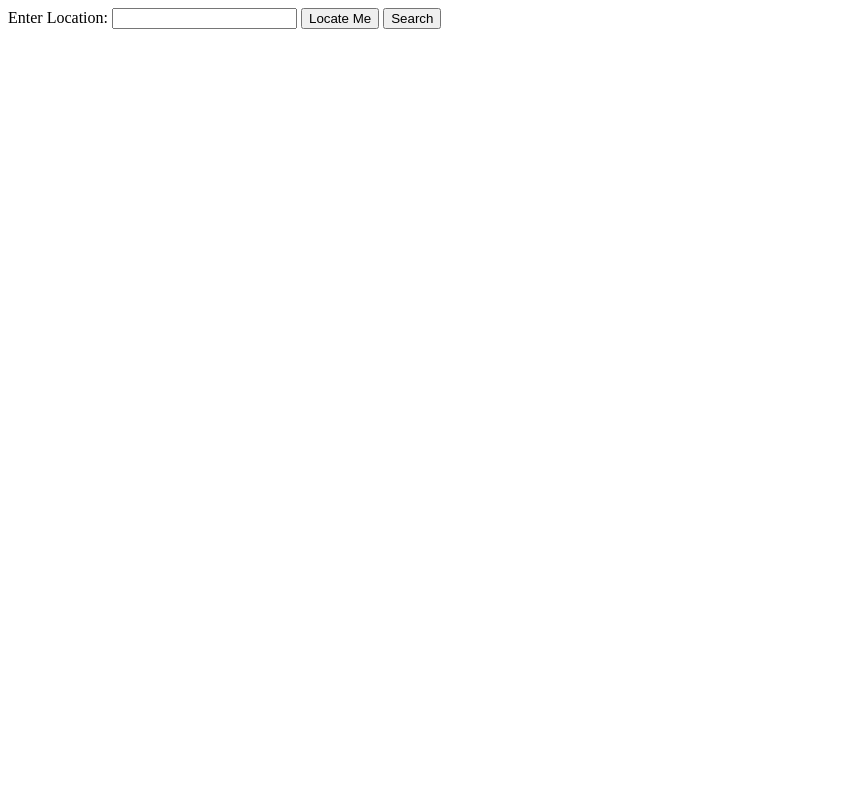
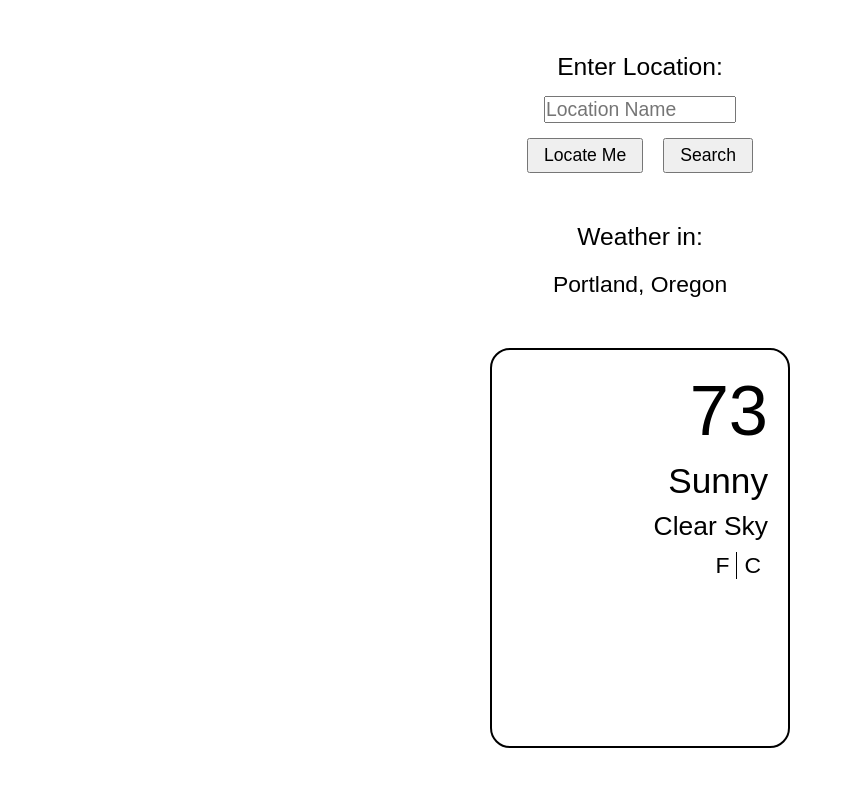
Before and after one commit to leekahung/weather-app-netlify, a website: page public/index.html in a window 1280 px wide. Shown: the whole page, without its empty margins (0-845 px from the left). Drawn offline with Linux system fonts and the light colour scheme.

Commit message:
Providing base template and styling for main page with dummy values for weather and temp

```diff
--- a/public/index.html
+++ b/public/index.html
@@ -4,15 +4,34 @@
   <meta charset="UTF-8">
   <meta http-equiv="X-UA-Compatible" content="IE=edge">
   <meta name="viewport" content="width=device-width, initial-scale=1.0">
+  <link rel="stylesheet" href="./styles.css">
   <title>Document</title>
 </head>
 <body>
-  <form>
-    <label for="loc-search">Enter Location:
-      <input id="loc-search" type="text">
-      <button id="loc-here">Locate Me</button>
-      <button id="loc-submit">Search</button>
-    </label>
-  </form>
+  <div id="full-ctnr">
+    <form>
+      <label id="search-grp" for="loc-search">Enter Location:
+        <input id="loc-search" type="text" placeholder="Location Name">
+        <div class="btn-grp">
+          <button id="loc-here">Locate Me</button>
+          <button id="loc-submit">Search</button>
+        </div>
+      </label>
+    </form>
+    <div id="loc-group">
+      <div id="loc-header">Weather in:</div>
+      <div id="loc-name">Portland, Oregon</div>
+    </div>
+    <div id="weather-ctnr">
+      <div id="temp-curr">73</div>
+      <div id="weather-cond">Sunny</div>
+      <div id="weather-desc">Clear Sky</div>
+      <div id="temp-unit">
+        <button id="fahr">F</button>
+        <button id="cel">C</button>
+      </div>
+    </div>
+  </div>
+  <script src="./script.js"></script>
 </body>
 </html>
--- /dev/null
+++ b/public/styles.css
@@ -0,0 +1,100 @@
+/* Global */
+* {
+  padding: 0;
+  margin: 0;
+  box-sizing: border-box;
+  font-size: 1.1rem;
+  font-family: Arial, Helvetica, sans-serif;
+}
+
+div {
+  display: flex;
+  align-items: center;
+  justify-content: center;
+}
+
+/* Main Body */
+#full-ctnr {
+  position: fixed;
+  flex-direction: column;
+  inset: 0;
+  gap: 50px;
+}
+
+/* Search Group */
+#search-grp {
+  display: flex;
+  flex-direction: column;
+  align-items: center;
+  justify-content: center;
+  gap: 15px;
+  font-size: 1.4rem;
+}
+
+#loc-search {
+  width: 15vw;
+}
+
+.btn-grp {
+  gap: 20px;
+}
+
+#loc-here, #loc-submit {
+  font-size: 1rem;
+  padding: 5px 15px;
+}
+
+/* Location Group */
+#loc-group {
+  flex-direction: column;
+  gap: 20px;
+}
+
+#loc-header {
+  font-size: 1.4rem;
+}
+
+#loc-name {
+  font-size: 1.3rem;
+}
+
+/* Weather Group */
+#weather-ctnr {
+  flex-direction: column;
+  align-items: flex-end;
+  justify-content: flex-start;
+  padding: 20px;
+  gap: 10px;
+  border: 2px solid black;
+  border-radius: 20px;
+  width: 300px;
+  height: 400px;
+}
+
+#temp-curr {
+  font-size: 4rem;
+}
+
+#weather-cond {
+  font-size: 2rem;
+}
+
+#weather-desc {
+  font-size: 1.5rem;
+}
+
+#temp-unit {
+  gap: 0;
+}
+
+#fahr, #cel {
+  font-size: 1.3rem;
+  padding: 0 7px;
+  background: none;
+  border: none;
+  cursor: pointer;
+}
+
+#fahr {
+  border-right: 1px solid black;
+}
```
